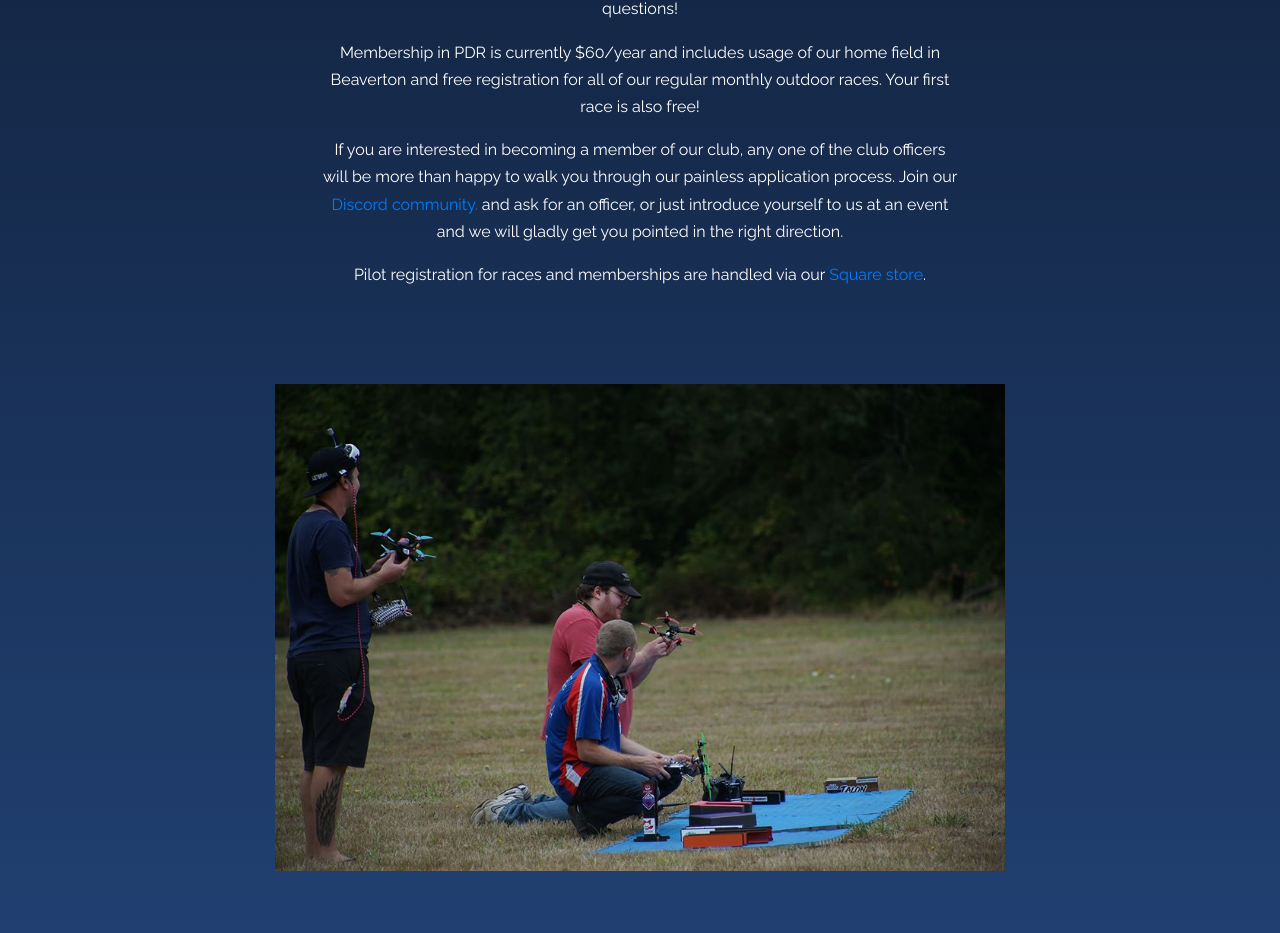
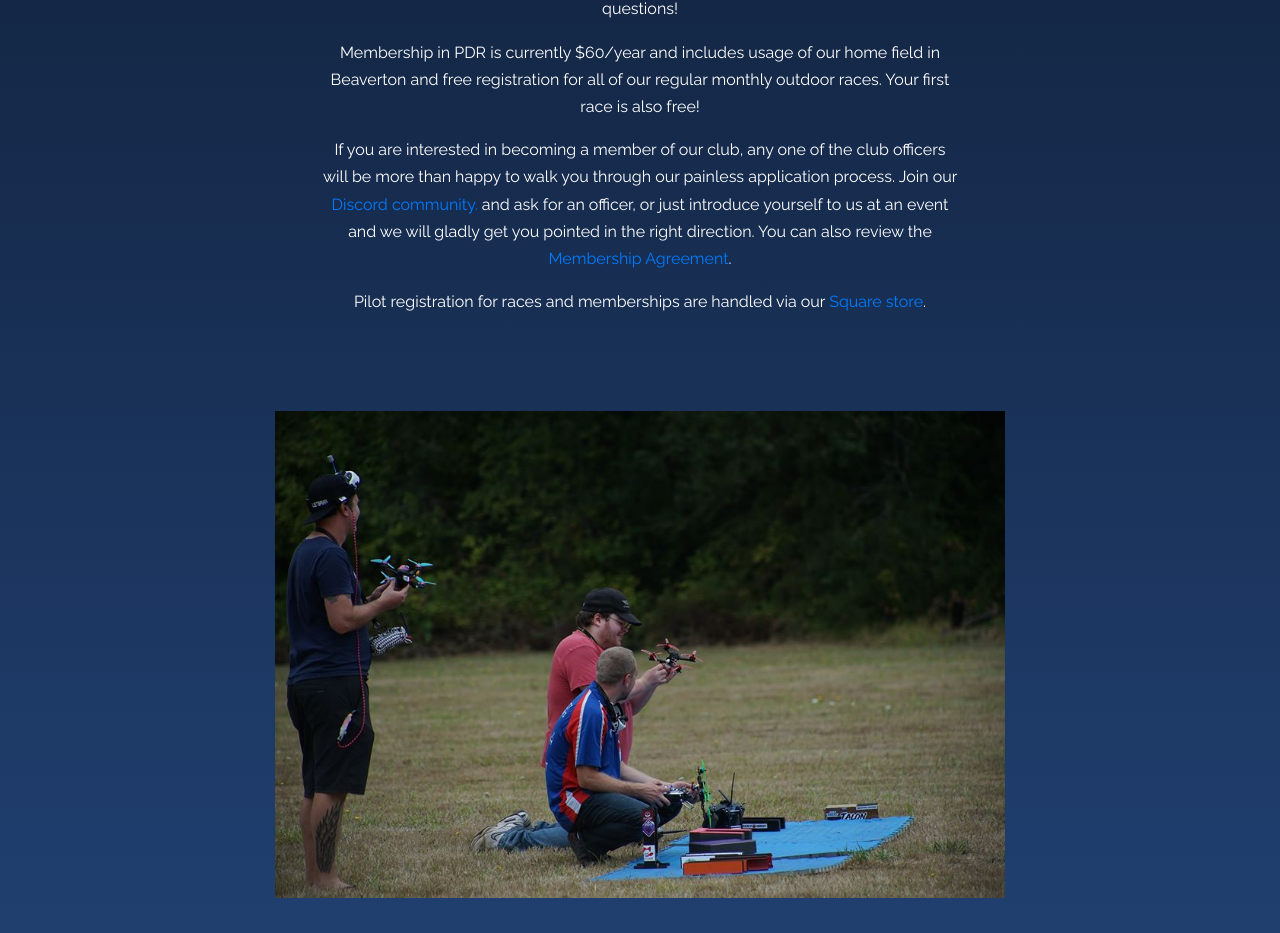
Before and after one commit to portlanddroneracing/portlanddroneracing.github.io, a plain HTML site: page index.html in a window 1280 px wide. Shown: the part 4277-5210 px from the top of the page. Drawn offline with Linux system fonts and the light colour scheme; files whose address does not match are found by name.

Commit message:
Add membership agreement link

```diff
--- a/index.html
+++ b/index.html
@@ -187,7 +187,7 @@
              <h2>Fly With Us</h2>
                <p class="mb-3"><strong>We're always welcoming new pilots!</strong></p> The FPV hobby is growing quickly, and we welcome beginner pilots. We can help guide you towards the right equipment you will need to start flying and racing at a wide range of different budgets, and can teach you how to safely build, maintain and fly your new drone. Stop by our <a href="#community-section">Discord community</a> or <a href="#attend-section">come to a race</a> and ask questions!</p>
                <p>Membership in PDR is currently $60/year and includes usage of our home field in Beaverton and free registration for all of our regular monthly outdoor races. Your first race is also free!</p>
-               <p>If you are interested in becoming a member of our club, any one of the club officers will be more than happy to walk you through our painless application process. Join our <a href="#community-section">Discord community.</a> and ask for an officer, or just introduce yourself to us at an event and we will gladly get you pointed in the right direction.</p>
+               <p>If you are interested in becoming a member of our club, any one of the club officers will be more than happy to walk you through our painless application process. Join our <a href="#community-section">Discord community.</a> and ask for an officer, or just introduce yourself to us at an event and we will gladly get you pointed in the right direction. You can also review the <a href="https://docs.google.com/document/d/16bgKmHlw2DElzxNBE-YF6R9R2KhcnDb1NGYbBnda3Jc/export?format=pdf" target="_blank">Membership Agreement</a>.</p>
                <p class="mb-5"> Pilot registration for races and memberships are handled via our <a href="https://portlanddroneracing.square.site" target="_blank">Square store</a>.
 
             </div>
```
